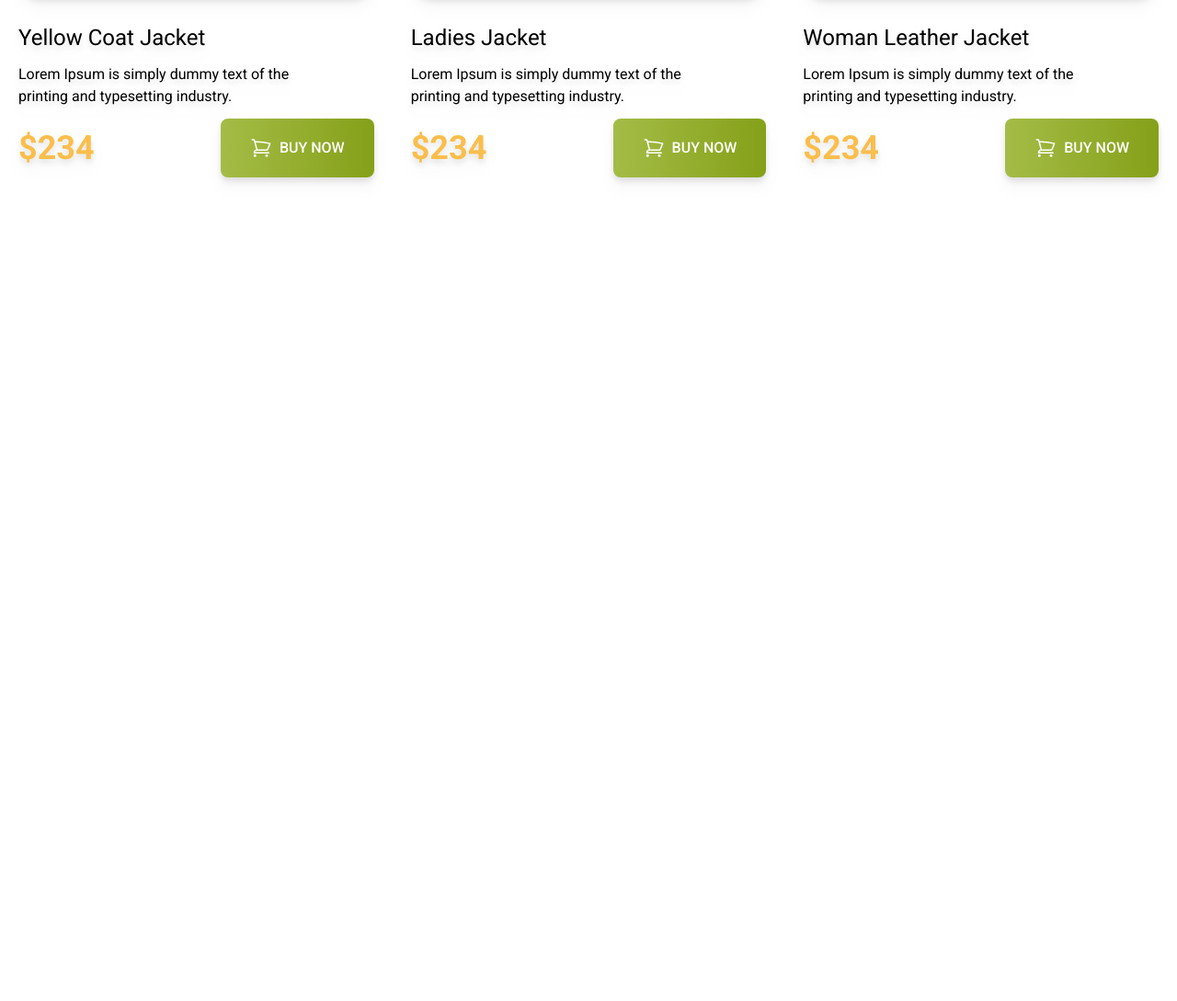
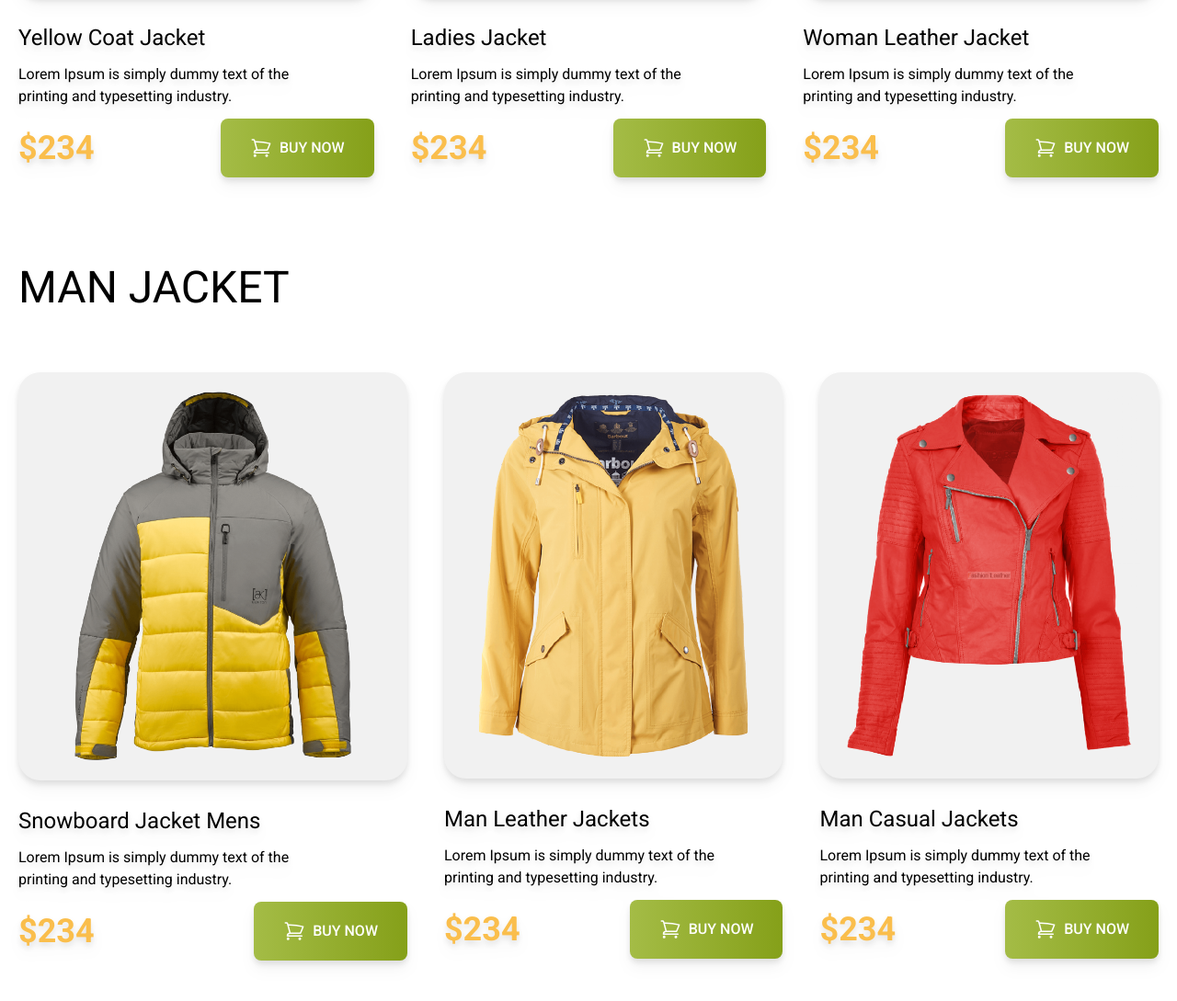
Before and after one commit to Mishuri21/first-tailwind-project-penguin-fashion, a plain HTML site: page index.html in a window 1280 px wide. Shown: the part 1170-2259 px from the top of the page at 92% size. Before the commit the page ends 1431 px from the top, so only its background shows below. Drawn offline with nearby package versions, Linux system fonts and the light colour scheme.

Commit message:
added man jecket section

```diff
--- a/index.html
+++ b/index.html
@@ -134,6 +134,77 @@
                 </div>
             </div>
         </section>
+        <!-- Man Jacket section -->
+        <section class="md:container my-12">
+            <h3 class="text-5xl uppercase p-5 mt-14">
+                Man Jacket
+            </h3>
+            <div class="md:flex justify-around">
+                <!-- jacket 1 -->
+                <div class="p-5 space-y-3 bg[#FFFFFF] drop-shadow-lg">
+                    <img src="./images/jacket-4.png" alt="" class="bg-[#F1F1F1] p-5 my-7 rounded-3xl">
+                    <h4 class="text-2xl">Snowboard Jacket Mens </h4>
+                    <p>
+                        Lorem Ipsum is simply dummy text of the <br>
+                        printing and typesetting industry.
+                    </p>
+                    <div class="flex items-center justify-between">
+                        <h3 class="text-4xl font-bold text-[#FABE4C]">$234</h3>
+                        <button
+                            class="flex gap-2 text-white font-medium bg-gradient-to-r from-[#A4BC46] to-[#85A019] py-5 px-8 rounded-lg">
+                            <svg xmlns="http://www.w3.org/2000/svg" fill="none" viewBox="0 0 24 24" stroke-width="1.5"
+                                stroke="currentColor" class="size-6">
+                                <path stroke-linecap="round" stroke-linejoin="round"
+                                    d="M2.25 3h1.386c.51 0 .955.343 1.087.835l.383 1.437M7.5 14.25a3 3 0 0 0-3 3h15.75m-12.75-3h11.218c1.121-2.3 2.1-4.684 2.924-7.138a60.114 60.114 0 0 0-16.536-1.84M7.5 14.25 5.106 5.272M6 20.25a.75.75 0 1 1-1.5 0 .75.75 0 0 1 1.5 0Zm12.75 0a.75.75 0 1 1-1.5 0 .75.75 0 0 1 1.5 0Z" />
+                            </svg>
+                            BUY NOW
+                        </button>
+                    </div>
+                </div>
+                <!-- jacket 2 -->
+                <div class="p-5 space-y-3 drop-shadow-lg">
+                    <img src="./images/jacket-2.png" alt="" class="bg-[#F1F1F1] p-5 my-7 rounded-3xl">
+                    <h4 class="text-2xl">Man Leather Jackets  </h4>
+                    <p>
+                        Lorem Ipsum is simply dummy text of the <br>
+                        printing and typesetting industry.
+                    </p>
+                    <div class="flex items-center justify-between">
+                        <h3 class="text-4xl font-bold text-[#FABE4C]">$234</h3>
+                        <button
+                            class="flex gap-2 text-white font-medium bg-gradient-to-r from-[#A4BC46] to-[#85A019] py-5 px-8 rounded-lg">
+                            <svg xmlns="http://www.w3.org/2000/svg" fill="none" viewBox="0 0 24 24" stroke-width="1.5"
+                                stroke="currentColor" class="size-6">
+                                <path stroke-linecap="round" stroke-linejoin="round"
+                                    d="M2.25 3h1.386c.51 0 .955.343 1.087.835l.383 1.437M7.5 14.25a3 3 0 0 0-3 3h15.75m-12.75-3h11.218c1.121-2.3 2.1-4.684 2.924-7.138a60.114 60.114 0 0 0-16.536-1.84M7.5 14.25 5.106 5.272M6 20.25a.75.75 0 1 1-1.5 0 .75.75 0 0 1 1.5 0Zm12.75 0a.75.75 0 1 1-1.5 0 .75.75 0 0 1 1.5 0Z" />
+                            </svg>
+                            BUY NOW
+                        </button>
+                    </div>
+                </div>
+                <!-- jacket 3 -->
+                <div class="p-5 space-y-3 drop-shadow-lg">
+                    <img src="./images/jacket-3.png" alt="" class="bg-[#F1F1F1] p-5 my-7 rounded-3xl">
+                    <h4 class="text-2xl">Man Casual Jackets  </h4>
+                    <p>
+                        Lorem Ipsum is simply dummy text of the <br>
+                        printing and typesetting industry.
+                    </p>
+                    <div class="flex items-center justify-between">
+                        <h3 class="text-4xl font-bold text-[#FABE4C]">$234</h3>
+                        <button
+                            class="flex gap-2 text-white font-medium bg-gradient-to-r from-[#A4BC46] to-[#85A019] py-5 px-8 rounded-lg">
+                            <svg xmlns="http://www.w3.org/2000/svg" fill="none" viewBox="0 0 24 24" stroke-width="1.5"
+                                stroke="currentColor" class="size-6">
+                                <path stroke-linecap="round" stroke-linejoin="round"
+                                    d="M2.25 3h1.386c.51 0 .955.343 1.087.835l.383 1.437M7.5 14.25a3 3 0 0 0-3 3h15.75m-12.75-3h11.218c1.121-2.3 2.1-4.684 2.924-7.138a60.114 60.114 0 0 0-16.536-1.84M7.5 14.25 5.106 5.272M6 20.25a.75.75 0 1 1-1.5 0 .75.75 0 0 1 1.5 0Zm12.75 0a.75.75 0 1 1-1.5 0 .75.75 0 0 1 1.5 0Z" />
+                            </svg>
+                            BUY NOW
+                        </button>
+                    </div>
+                </div>
+            </div>
+        </section>
     </main>
     <footer>
 
```
